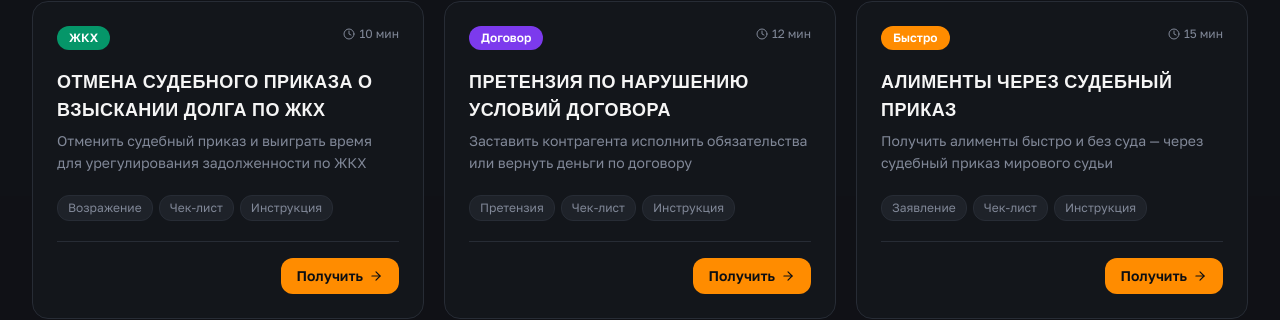
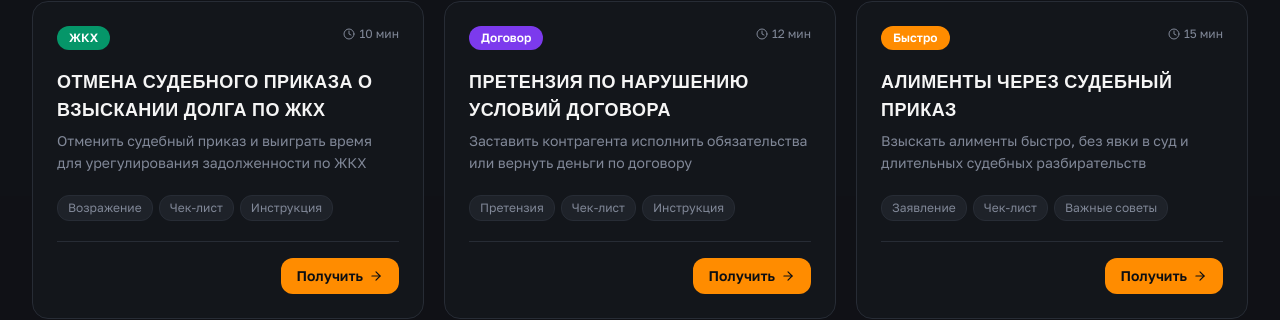
Before and after one commit to pr-poehali-dev/documents-template-site, a React (Vite) app: page / in a window 1280 px wide. Shown: the part 2853-3173 px from the top of the page. Built offline with nearby package versions, Linux system fonts and the light colour scheme.

Commit message:
Обновлена карточка "Алименты через судебный приказ"

```diff
--- a/src/pages/Index.tsx
+++ b/src/pages/Index.tsx
@@ -75,12 +75,12 @@ const templates = [
     id: 6,
     category: "alimony",
     title: "Алименты через судебный приказ",
-    desc: "Получить алименты быстро и без суда — через судебный приказ мирового судьи",
+    desc: "Взыскать алименты быстро, без явки в суд и длительных судебных разбирательств",
     time: "15 мин",
     success: "91%",
     tag: "Быстро",
     tagColor: "bg-neon-500",
-    docs: ["Заявление", "Чек-лист", "Инструкция"],
+    docs: ["Заявление", "Чек-лист", "Важные советы"],
   },
 ];
 
```
